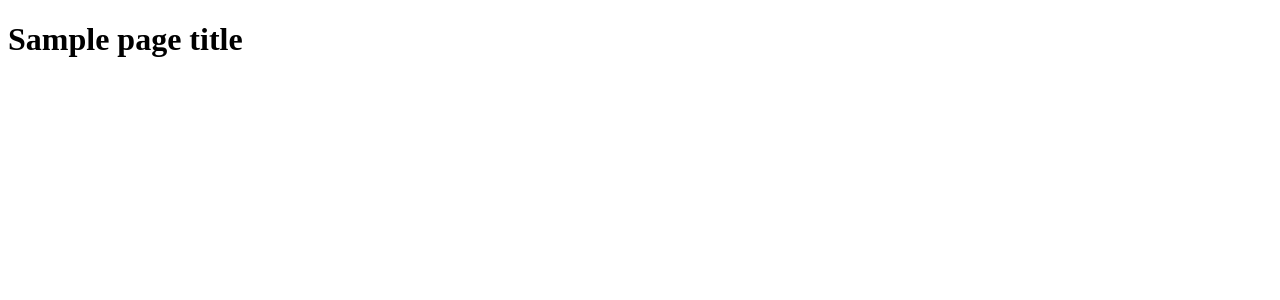
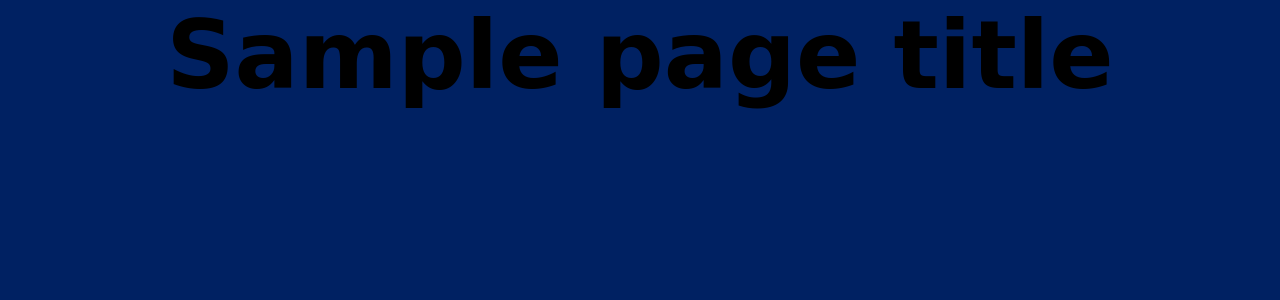
Before and after one commit to VBoB13/CresumeV, a Django app: template resume/ric/templates/ric/base.html in a window 1280 px wide. Shown: the top 300 px of the page. Run offline with Django 3.2, Linux system fonts and the light colour scheme; the template is opened without the code that fills it: most values are stand-ins (such as "Sample title", 1, 10 or a date in 2020); some web fonts are replaced.

Commit message:
Fixed stylesheet.

```diff
--- a/resume/resume/urls.py
+++ b/resume/resume/urls.py
@@ -15,8 +15,10 @@ Including another URLconf
 """
 from django.contrib import admin
 from django.urls import include, path
+from django.conf import settings
+from django.conf.urls.static import static
 
 urlpatterns = [
     path('', include('ric.urls')),
     path('admin/', admin.site.urls),
-]
+] + static(settings.STATIC_URL, document_root=settings.STATIC_ROOT)
--- a/resume/ric/static/ric/style.css
+++ b/resume/ric/static/ric/style.css
@@ -2,6 +2,10 @@
   font-family: 'Iceland', cursive;
   padding: 0;
   margin: 0;
+}
+
+body {
+  background-color: #002162;
 }
 
 h1.page-title {
--- a/resume/ric/templates/ric/base.html
+++ b/resume/ric/templates/ric/base.html
@@ -6,7 +6,7 @@
     <meta name="viewport" content="width=device-width, initial-scale=1.0" />
     <title>Richard's Resume</title>
     {% load static %}
-    <link rel="stylesheet" src="{% static 'ric/style.css' %}" />
+    <link rel="stylesheet" href="{% static 'ric/style.css' %}" />
     <link rel="preconnect" href="https://fonts.googleapis.com" />
     <link rel="preconnect" href="https://fonts.gstatic.com" crossorigin />
     <link
```
